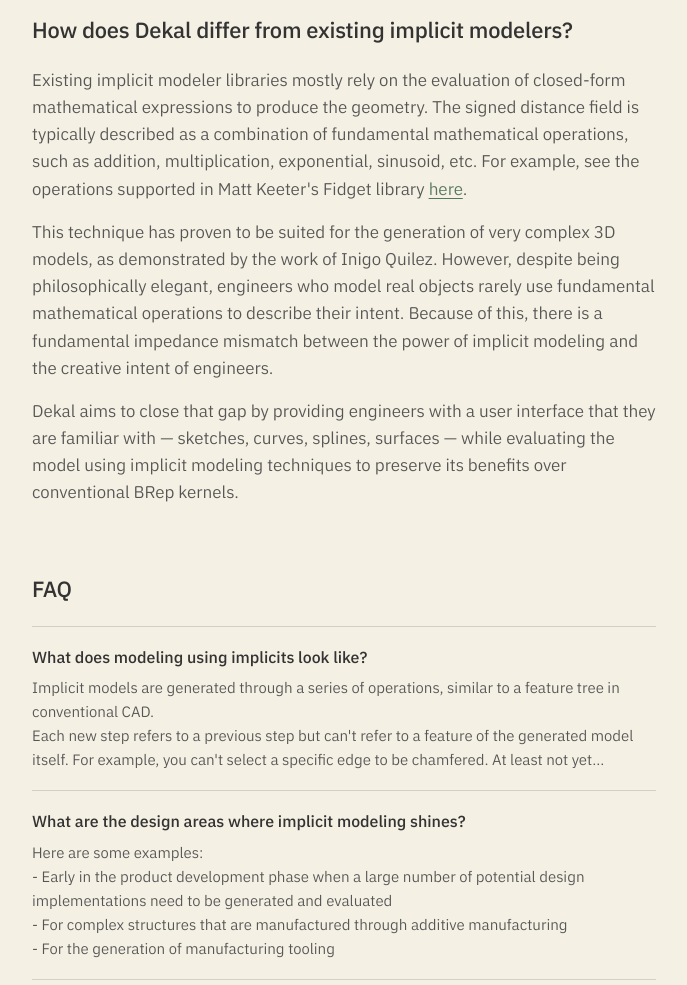
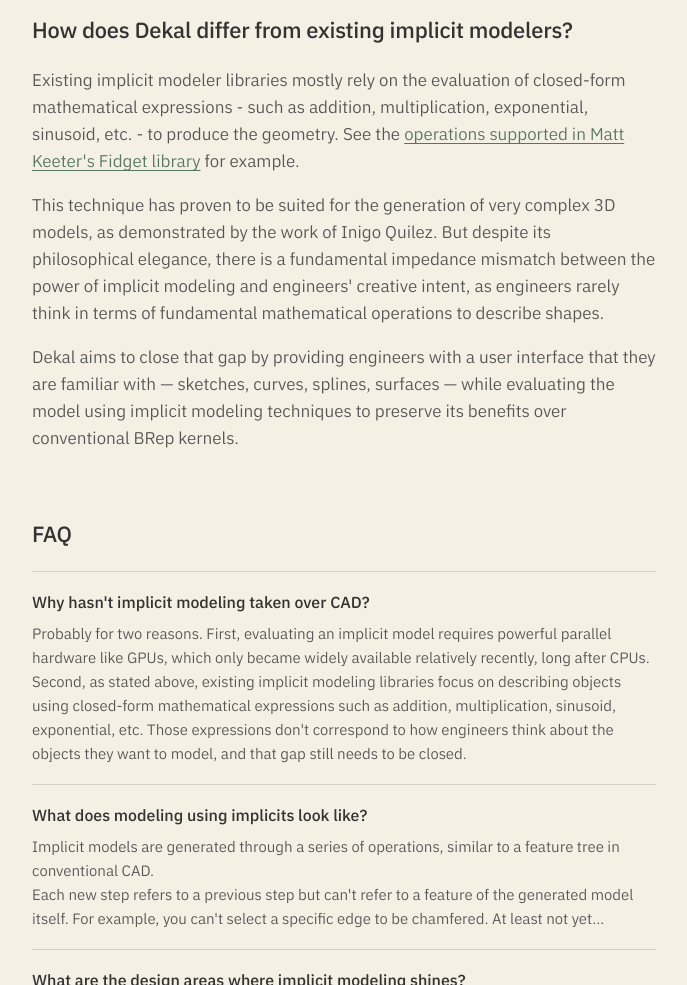
Before and after one commit to DekalCorp/dekalcorp.github.io, a website built with Vite: page index.html in a window 1280 px wide. Shown: the part 2260-3245 px from the top of the page, without its empty margins (296-983 px from the left). Built offline with nearby package versions, Linux system fonts and the light colour scheme.

Commit message:
further improvements

```diff
--- a/index.html
+++ b/index.html
@@ -455,23 +455,17 @@
                 <h2>How does Dekal differ from existing implicit modelers?</h2>
                 <p>
                     Existing implicit modeler libraries mostly rely on the
-                    evaluation of closed-form mathematical expressions to produce
-                    the geometry. The signed distance field is typically described
-                    as a combination of fundamental mathematical operations, such
-                    as addition, multiplication, exponential, sinusoid, etc. For
-                    example, see the operations supported in Matt Keeter's Fidget
-                    library
-                    <a href="https://github.com/mkeeter/fidget/blob/main/fidget-core/src/context/op.rs">here</a>.
+                    evaluation of closed-form mathematical expressions - such as addition, multiplication, exponential, sinusoid, etc. - to produce
+                    the geometry. See the <a href="https://github.com/mkeeter/fidget/blob/main/fidget-core/src/context/op.rs">operations supported in Matt Keeter's Fidget
+                        library</a> for example.
                 </p>
                 <p>
                     This technique has proven to be suited for the generation of
                     very complex 3D models, as demonstrated by the work of Inigo
-                    Quilez. However, despite being philosophically elegant,
-                    engineers who model real objects rarely use fundamental
-                    mathematical operations to describe their intent. Because of
-                    this, there is a fundamental impedance mismatch between the
-                    power of implicit modeling and the creative intent of
-                    engineers.
+                    Quilez. But despite its philosophical elegance,
+                    there is a fundamental impedance mismatch between the
+                    power of implicit modeling and engineers' creative intent, as
+                    engineers rarely think in terms of fundamental mathematical operations to describe shapes.
                 </p>
                 <p>
                     Dekal aims to close that gap by providing engineers with a
@@ -485,6 +479,24 @@
             <section id="faq">
                 <h2>FAQ</h2>
                 <ul class="faq-list">
+                    <li>
+                        <p class="faq-q">
+                            Why hasn't implicit modeling taken over CAD?
+                        </p>
+                        <p class="faq-a">
+                            Probably for two reasons. First, evaluating an
+                            implicit model requires powerful parallel hardware
+                            like GPUs, which only became widely available
+                            relatively recently, long after CPUs.<br />
+                            Second, as stated above, existing implicit modeling
+                            libraries focus on describing objects using
+                            closed-form mathematical expressions such as
+                            addition, multiplication, sinusoid, exponential, etc.
+                            Those expressions don't correspond to how engineers
+                            think about the objects they want to model, and that
+                            gap still needs to be closed.
+                        </p>
+                    </li>
                     <li>
                         <p class="faq-q">
                             What does modeling using implicits look like?
```
